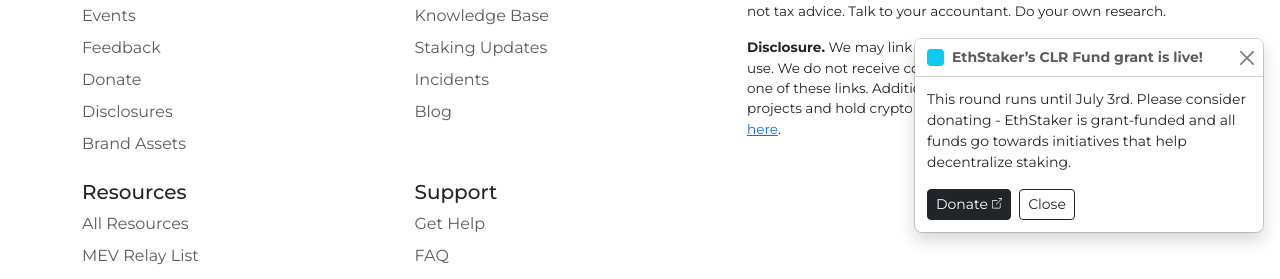
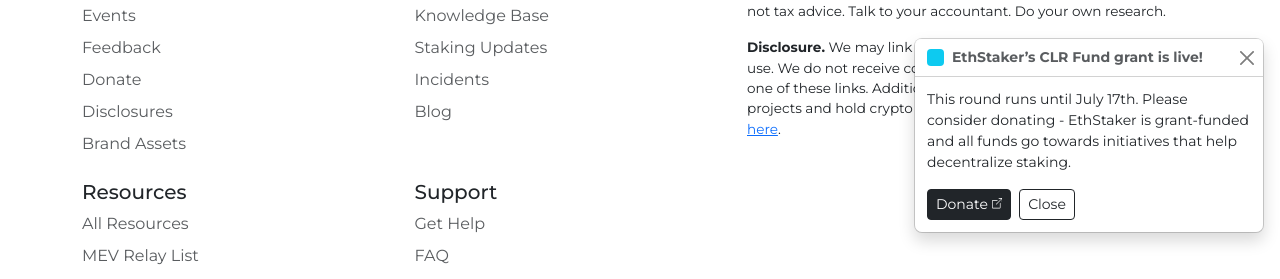
Before and after one commit to eth-educators/website, a Jekyll site: the page built from feedback.md, in a window 1280 px wide. Shown: the part 651-930 px from the top of the page. Built offline with Jekyll 4.4.1, drawn with Linux system fonts in a browser that asks for light colours.

Commit message:
fix toast text

```diff
--- a/_config.yml
+++ b/_config.yml
@@ -48,7 +48,7 @@
 enable_toast: true
 toast_msg_id: 4 # must increment when creating a new message
 toast_title: EthStaker’s CLR Fund grant is live!
-toast_msg: This round runs until July 3rd. Please consider donating - EthStaker is grant-funded and all funds go towards initiatives that help decentralize staking. # Best when under 200 characters
+toast_msg: This round runs until July 17th. Please consider donating - EthStaker is grant-funded and all funds go towards initiatives that help decentralize staking. # Best when under 200 characters
 toast_link: https://clr.fund/#/projects/0x968ae0b1824bcae833efdc68a7cfa726a310a778743c159845593d853dbb6305 # Optional, leave blank to omit
 toast_link_text: Donate
 # July 17th, 22:00:00 GMT+0
```
